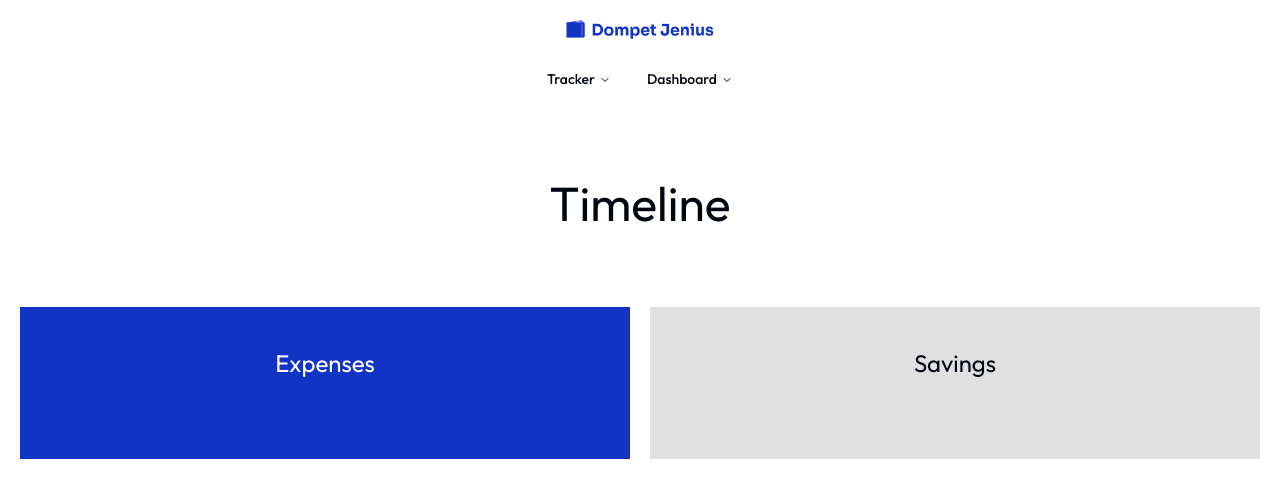
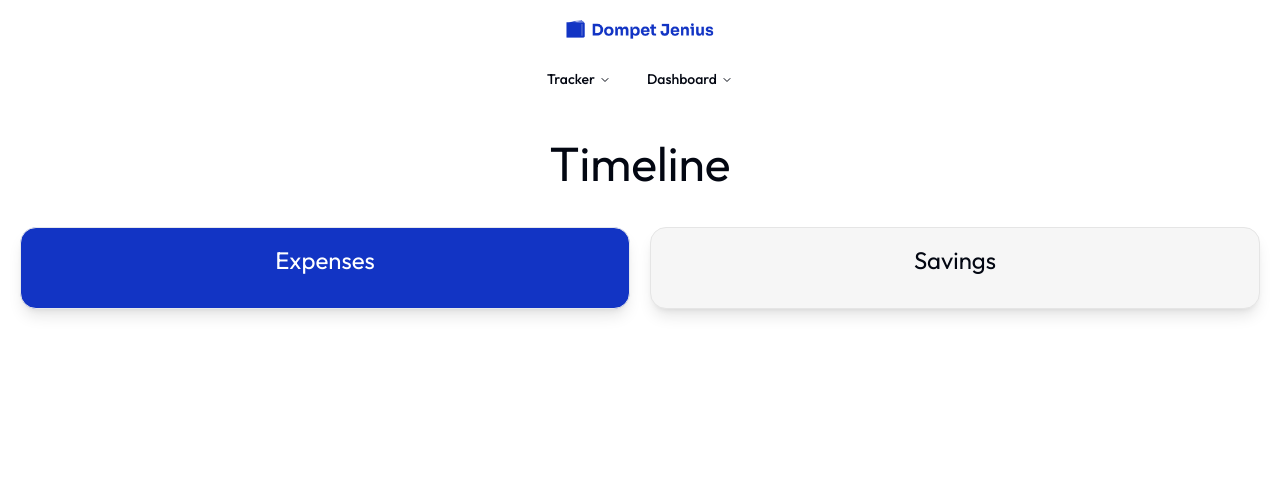
Before and after one commit to alxtim10/montrace, a Next.js app: page /tracker/timeline in a window 1280 px wide. Shown: the top 498 px of the page. Built offline with nearby package versions, Linux system fonts and the light colour scheme.

Commit message:
fix: adjust some components

```diff
--- a/components/tracker/DashboardTimeline.tsx
+++ b/components/tracker/DashboardTimeline.tsx
@@ -8,12 +8,12 @@ const DashboardTimeline = () => {
   const savingsData = useTrackerDataStore((state: any) => state.savingsData);
 
   return (
-    <div className="pt-20 px-5 pb-5">
+    <div className="pt-10 px-5 pb-5">
       <h1 className="text-center text-5xl">Timeline</h1>
-      <div className="flex justify-center items-start mt-20 gap-5">
-        <div className="bg-[#1234c4] text-white w-full xl:w-[50rem]">
-          <h1 className="text-center mt-10 text-2xl">Expenses</h1>
-          <div className="flex flex-col justify-center items-center py-10 gap-5 p-3">
+      <div className="flex flex-col md:flex-row justify-center items-start mt-10 gap-5">
+        <div className="rounded-2xl border shadow-lg bg-[#1234c4] text-white w-full xl:w-[50rem]">
+          <h1 className="text-center mt-4 text-2xl">Expenses</h1>
+          <div className="flex flex-col justify-center items-center gap-5 p-4">
             {expenseData
               .slice(-20)
               .reverse()
@@ -21,7 +21,7 @@ const DashboardTimeline = () => {
                 return (
                   <div
                     key={i}
-                    className="bg-[#e0e0e0] p-2 md:p-5 rounded-lg w-full xl:w-[40rem] text-black"
+                    className="bg-[#f6f6f6] p-2 md:p-5 rounded-lg w-full xl:w-[40rem] text-black"
                   >
                     <DashboardTimelineCard data={data} />
                   </div>
@@ -29,9 +29,9 @@ const DashboardTimeline = () => {
               })}
           </div>
         </div>
-        <div className="bg-[#e0e0e0] w-full xl:w-[50rem]">
-          <h1 className="text-center mt-10 text-2xl">Savings</h1>
-          <div className="flex flex-col justify-center items-center py-10 gap-5 p-3">
+        <div className="rounded-2xl shadow-lg border-[#e5e5e5] border bg-[#f6f6f6] w-full xl:w-[50rem]">
+          <h1 className="text-center mt-4 text-2xl">Savings</h1>
+          <div className="flex flex-col justify-center items-center gap-5 p-4">
             {savingsData
               .slice(-20)
               .reverse()
--- a/components/tracker/HomeTimeline.tsx
+++ b/components/tracker/HomeTimeline.tsx
@@ -40,9 +40,9 @@ const HomeTimeline = () => {
   }, []);
 
   return (
-    <section className="p-20 min-h-screen  w-50rem">
+    <section className="p-5 min-h-screen w-full">
       <h1 className="text-center">recently used money</h1>
-      <div className="mt-10 flex flex-col gap-5 justify-center items-center">
+      <div className="mt-6 flex flex-col gap-5 justify-center items-center">
         {trackerData
           ? trackerData
               .slice(-8)
@@ -51,7 +51,7 @@ const HomeTimeline = () => {
                 return (
                   <div
                     key={i}
-                    className="bg-white p-5 rounded-lg w-full shadow-2xl md:w-[35rem] text-black"
+                    className="bg-white p-5 rounded-lg w-full shadow-lg border border-gray-100 md:w-[35rem] text-black"
                   >
                     <HomeTimelineCard data={data} />
                   </div>
--- a/components/tracker/TrackerHome.tsx
+++ b/components/tracker/TrackerHome.tsx
@@ -138,15 +138,12 @@ const TrackerHome = () => {
   };
 
   return (
-    <section className="p-10 md:p-20 flex justify-center items-center w-full">
+    <section className="p-5 md:p-20 flex justify-center items-center w-full">
       <div
-        className="bg-[#e8e8e8] w-full md:w-[45rem] p-5 rounded-xl"
-        style={{
-          boxShadow: "15px 15px 30px #bebebe, -15px -15px 30px #ffffff",
-        }}
+        className="bg-[#e8e8e8] shadow-lg border w-full md:w-[45rem] p-5 rounded-xl"
       >
         <h1 className="text-2xl tracking-wider text-center">
-          shoot your {trackerType.toLowerCase()}
+          add your {trackerType.toLowerCase()}
         </h1>
         <form onSubmit={formik.handleSubmit}>
           <div className="flex justify-center items-center mt-10 md:ml-24">
@@ -177,12 +174,12 @@ const TrackerHome = () => {
               </PopoverContent>
             </Popover>
           </div>
-          <div className="flex flex-col gap-5  justify-center items-center">
-            <div className="input-container">
+          <div className="flex flex-col gap-5 justify-center items-center">
+            <div className="input-container w-full">
               <input
                 name="name"
                 placeholder="Title"
-                className="input-field md:w-[40rem]"
+                className="input-field w-full md:w-[40rem]"
                 type="text"
                 onChange={handleFormInput}
                 value={formik.values.name}
@@ -190,11 +187,11 @@ const TrackerHome = () => {
               <label className="input-label">Title</label>
               <span className="input-highlight"></span>
             </div>
-            <div className="input-container">
+            <div className="input-container w-full">
               <input
                 name="nominal"
                 placeholder="Nominal"
-                className="input-field md:w-[40rem]"
+                className="input-field w-full md:w-[40rem]"
                 type="number"
                 onChange={handleFormInput}
                 value={formik.values.nominal}
```
